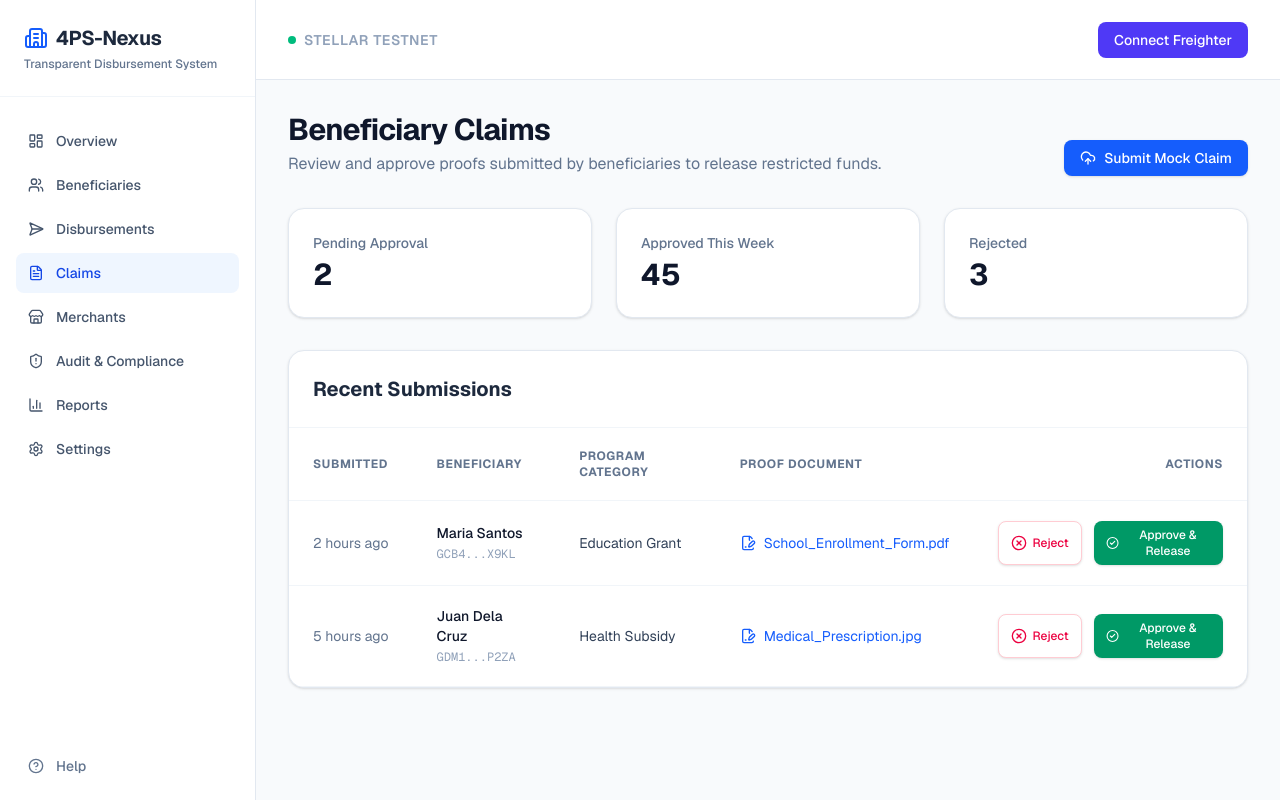
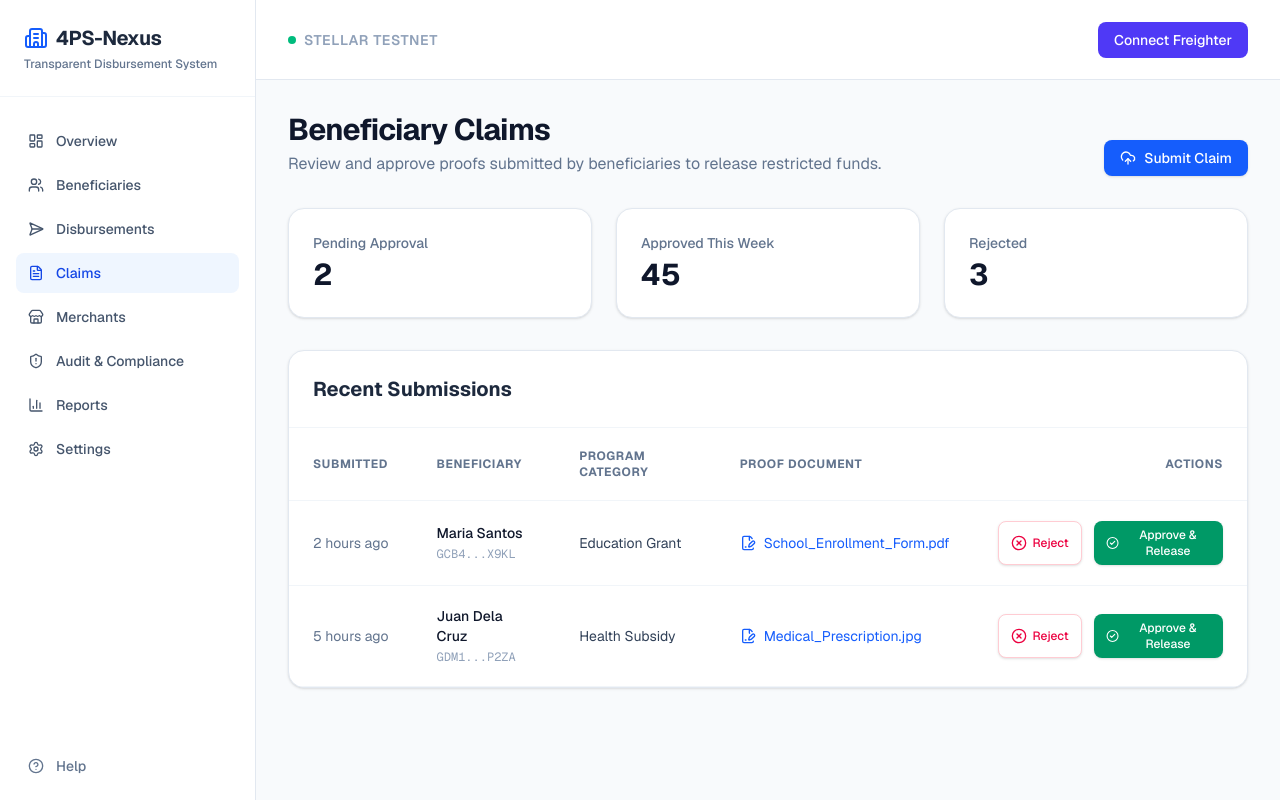
Before and after one commit to Dranyl-23/4PS-Nexus, a Next.js app in the folder web/: page /claims in a window 1280 px wide. Built offline with nearby package versions, Linux system fonts and the light colour scheme.

Commit message:
style: remove 'mock' wording from claim submission button

```diff
--- a/web/src/app/claims/page.tsx
+++ b/web/src/app/claims/page.tsx
@@ -81,7 +81,7 @@ export default function ClaimsPage() {
           className="w-full md:w-auto px-4 py-2 bg-blue-600 text-white rounded-lg text-sm font-medium hover:bg-blue-700 transition-colors shadow-sm flex items-center justify-center gap-2 shrink-0"
         >
           <UploadCloud className="w-4 h-4" />
-          Submit Mock Claim
+          Submit Claim
         </button>
       </div>
 
```
